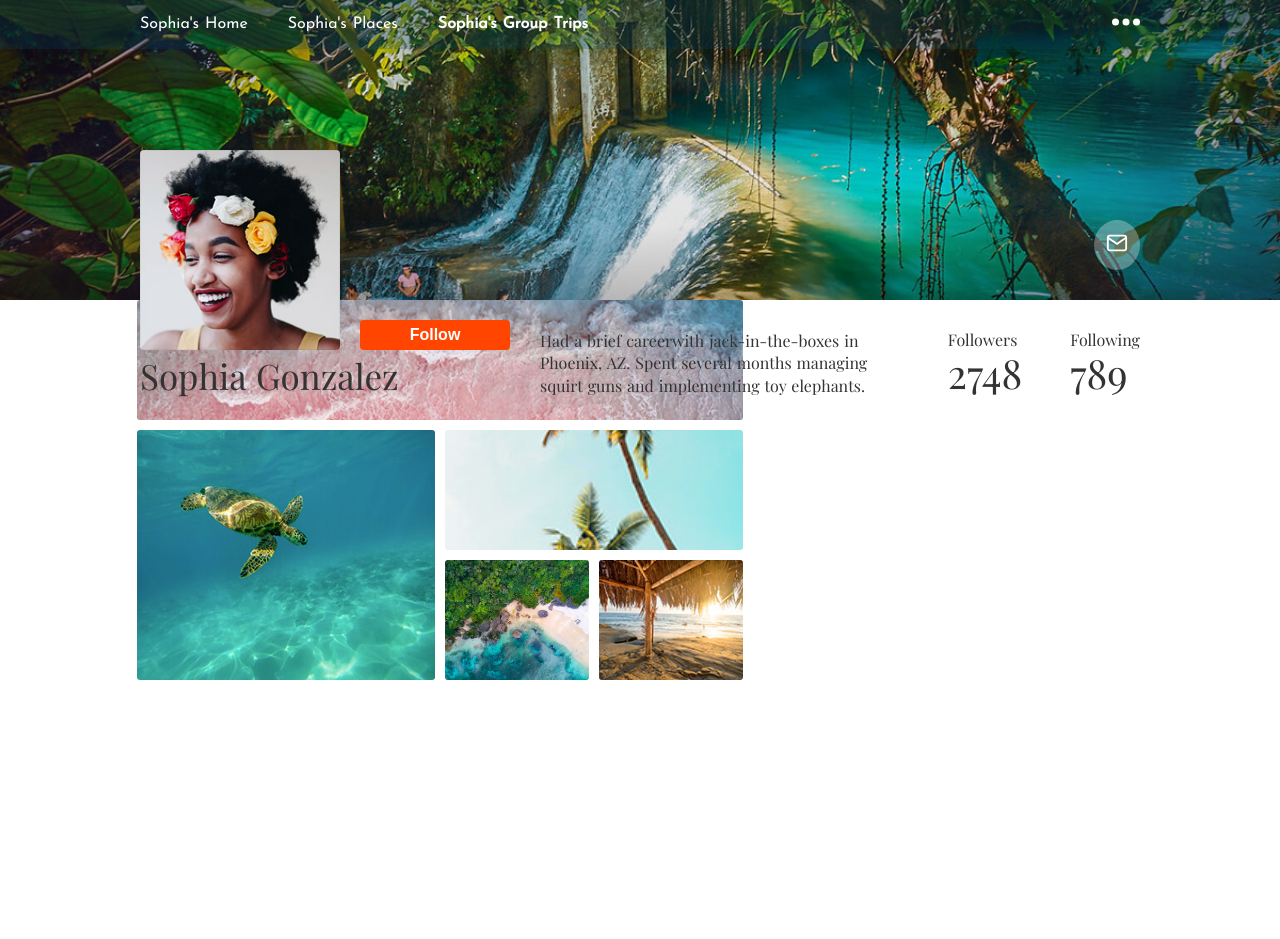
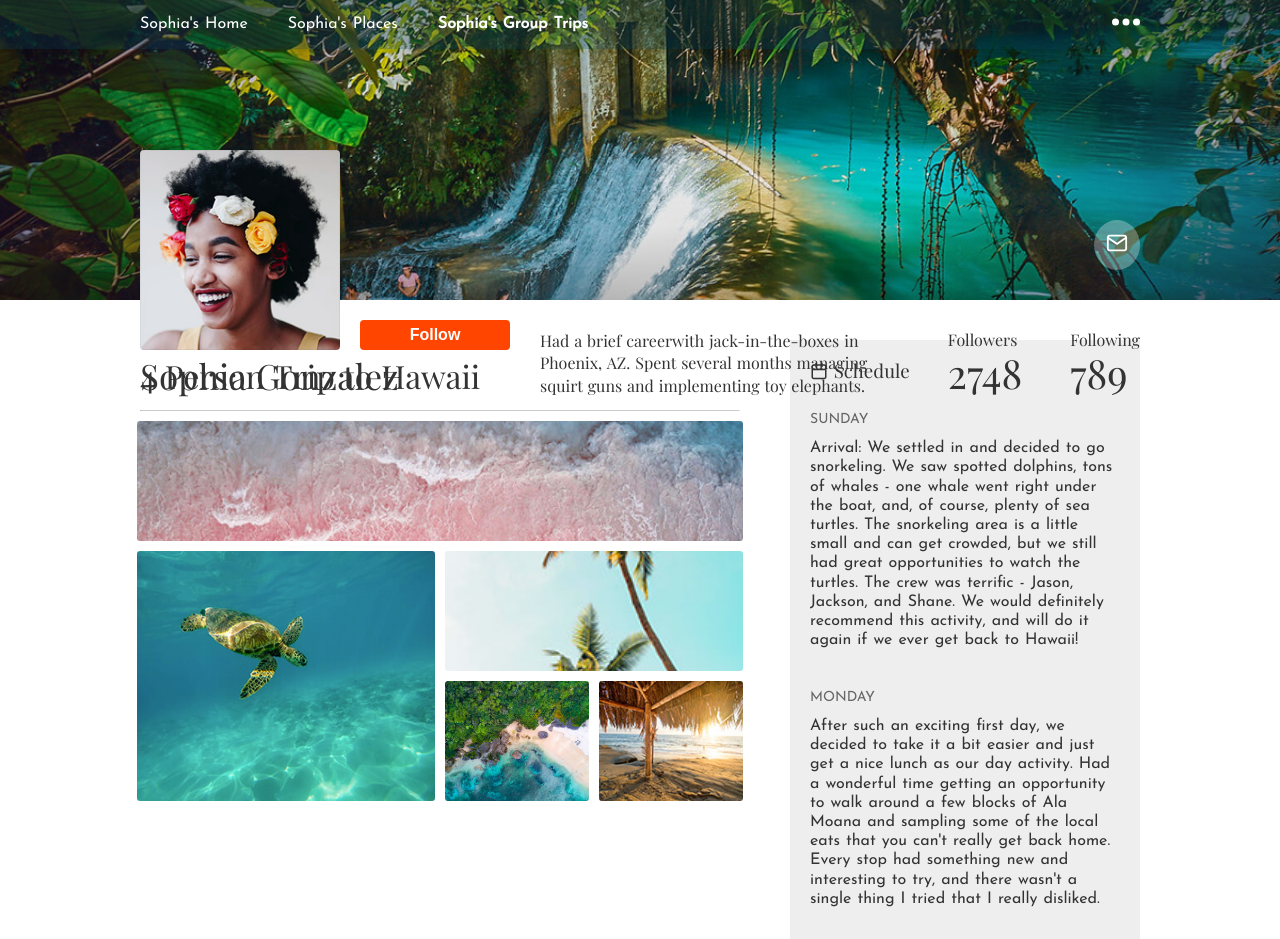
Before and after one commit to francomattar/travelapp-page-transition, a Nuxt app: page /group in a window 1280 px wide. Before the commit the page ends 800 px from the top, so only its background shows below. Built offline with nearby package versions, Linux system fonts and the light colour scheme.

Commit message:
add in the rest of the group page

```diff
--- a/components/AppNavigation.vue
+++ b/components/AppNavigation.vue
@@ -67,7 +67,7 @@
               >
                 <icon-map-pin />
               </icon-base>
-              British Overseas Territory
+              United States
             </p>
             <p class="calendar">
               <icon-base
--- a/layouts/default.vue
+++ b/layouts/default.vue
@@ -17,6 +17,8 @@ export default {
 
 
 <style>
+/* common styles shared through the application */
+
 body {
   background: white;
   color: #333;
@@ -67,6 +69,8 @@ h4 {
 main {
   max-width: 1000px;
   margin: 0 auto;
+  display: flex;
+  justify-content: space-between;
 }
 
 .top {
@@ -75,6 +79,24 @@ main {
   color: #666;
   padding: 0;
   margin: 30px 0 0;
+}
+
+.places {
+  width: 60%;
+}
+
+aside.sidebar {
+  width: 35%;
+  padding: 20px;
+  margin: 40px 0 0 20px;
+  background: #eee;
+  float: right;
+}
+
+hr {
+  border-top: 1px solid #ccc;
+  border-bottom: none;
+  margin-top: 15px;
 }
 
 .page-enter-active,
--- a/pages/group.vue
+++ b/pages/group.vue
@@ -1,5 +1,9 @@
 <template>
   <main>
+    <div class="places">
+      <p class="top">Group Activities</p>
+      <h1>4 Person Trip to Hawaii</h1>
+      <hr />
       <div class="wrapper">
         <div class="box item1"></div>
         <div class="box item2"></div>
@@ -7,17 +11,34 @@
         <div class="box item4"></div>
         <div class="box item5"></div>
       </div>
+    </div>
+
+    <aside class="sidebar">
+      <h3><icon-base icon-name="calendar"><icon-calendar /></icon-base> Schedule</h3>
+      <p class="top">Sunday</p>
+      <p>Arrival: We settled in and decided to go snorkeling. We saw spotted dolphins, tons of whales - one whale went right under the boat, and, of course, plenty of sea turtles. The snorkeling area is a little small and can get crowded, but we still had great opportunities to watch the turtles. The crew was terrific - Jason, Jackson, and Shane. We would definitely recommend this activity, and will do it again if we ever get back to Hawaii!</p>
+      <p class="top">Monday</p>
+      <p>After such an exciting first day, we decided to take it a bit easier and just get a nice lunch as our day activity. Had a wonderful time getting an opportunity to walk around a few blocks of Ala Moana and sampling some of the local eats that you can't really get back home. Every stop had something new and interesting to try, and there wasn't a single thing I tried that I really disliked.</p>
+    </aside>
   </main>
 </template>
 
 <script>
-export default {}
+import IconBase from '~/components/IconBase.vue'
+import IconCalendar from '~/components/IconCalendar.vue'
+
+export default {
+  components: {
+    IconBase,
+    IconCalendar
+  }
+}
 </script>
 
 <style lang="scss" scoped>
 .wrapper {
-  margin: 0 0 20px 0;
-  width: 60%;
+  margin: 10px 0 20px 0;
+  width: 100%;
   display: grid;
   grid-gap: 10px;
   grid-template-columns: repeat(4, 24%);
@@ -52,4 +73,8 @@ $class-slug: item !default;
 .item3 {
   grid-column: 3 / 5;
 }
+
+p {
+  padding-bottom: 10px;
+}
 </style>
--- a/pages/place.vue
+++ b/pages/place.vue
@@ -9,7 +9,7 @@
       <div class="main-img"></div>
       <p>{{ places[0].description }}</p>
     </div>
-    <aside>
+    <aside class="sidebar">
       <h3>Other Trips</h3>
       <div v-for="place in places" class="location">
         <img :src="place.img" :alt="place.name" />
@@ -38,11 +38,6 @@ export default {
 </script>
 
 <style lang="scss" scoped>
-main {
-  display: flex;
-  justify-content: space-between;
-}
-
 h1 {
   font-size: 45px;
   padding-bottom: 10px;
@@ -55,26 +50,8 @@ h1 {
   margin: 0 10px 10px 0;
 }
 
-hr {
-  border-top: 1px solid #ccc;
-  border-bottom: none;
-  margin-top: 15px;
-}
-
 p {
   margin: 10px 0;
-}
-
-.places {
-  width: 60%;
-}
-
-aside {
-  width: 35%;
-  padding: 20px;
-  margin: 40px 0 0 20px;
-  background: #eee;
-  float: right;
 }
 
 .main-img {
```
Lines whose indentation alone changed are shown as unchanged.
